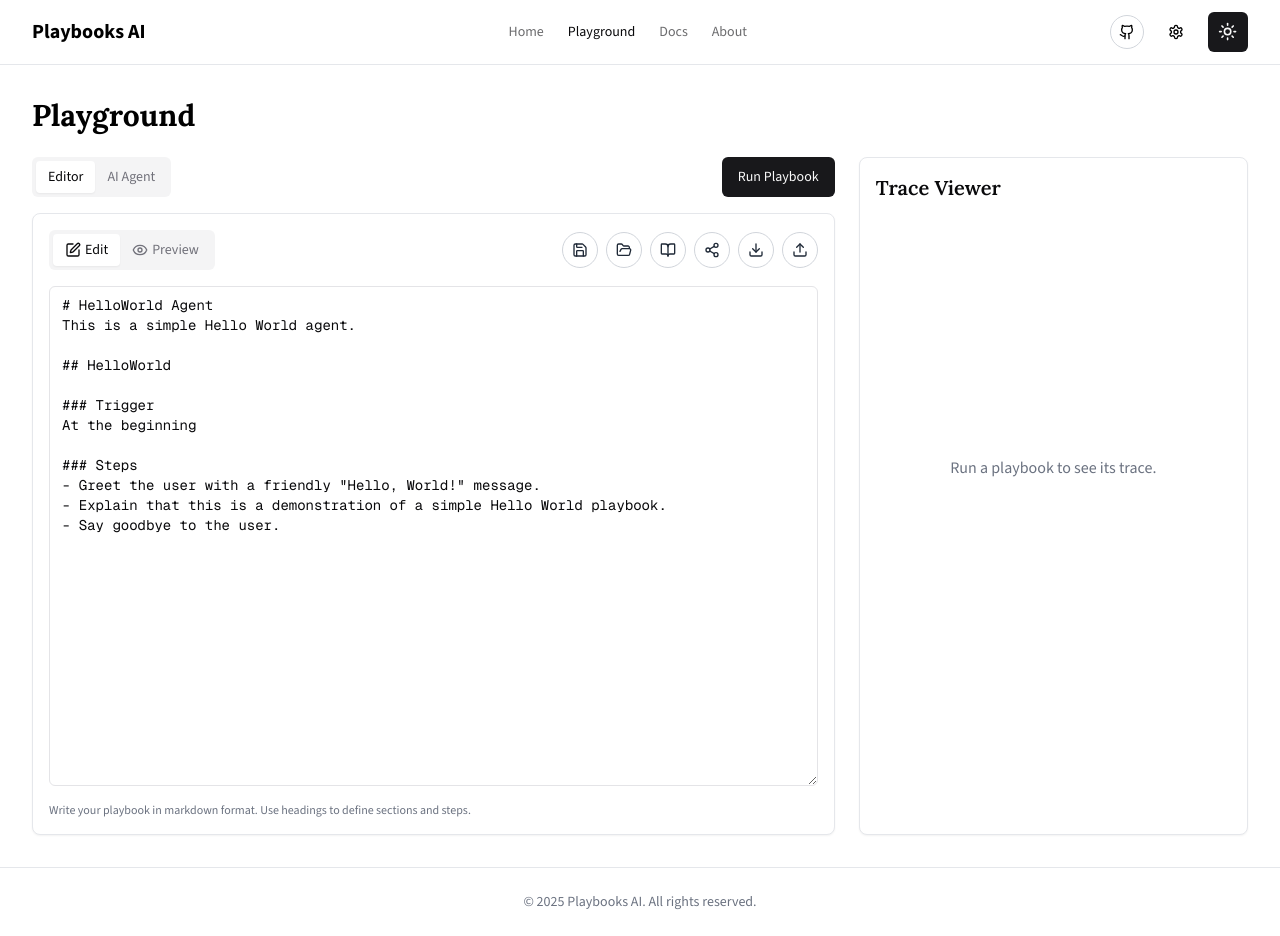
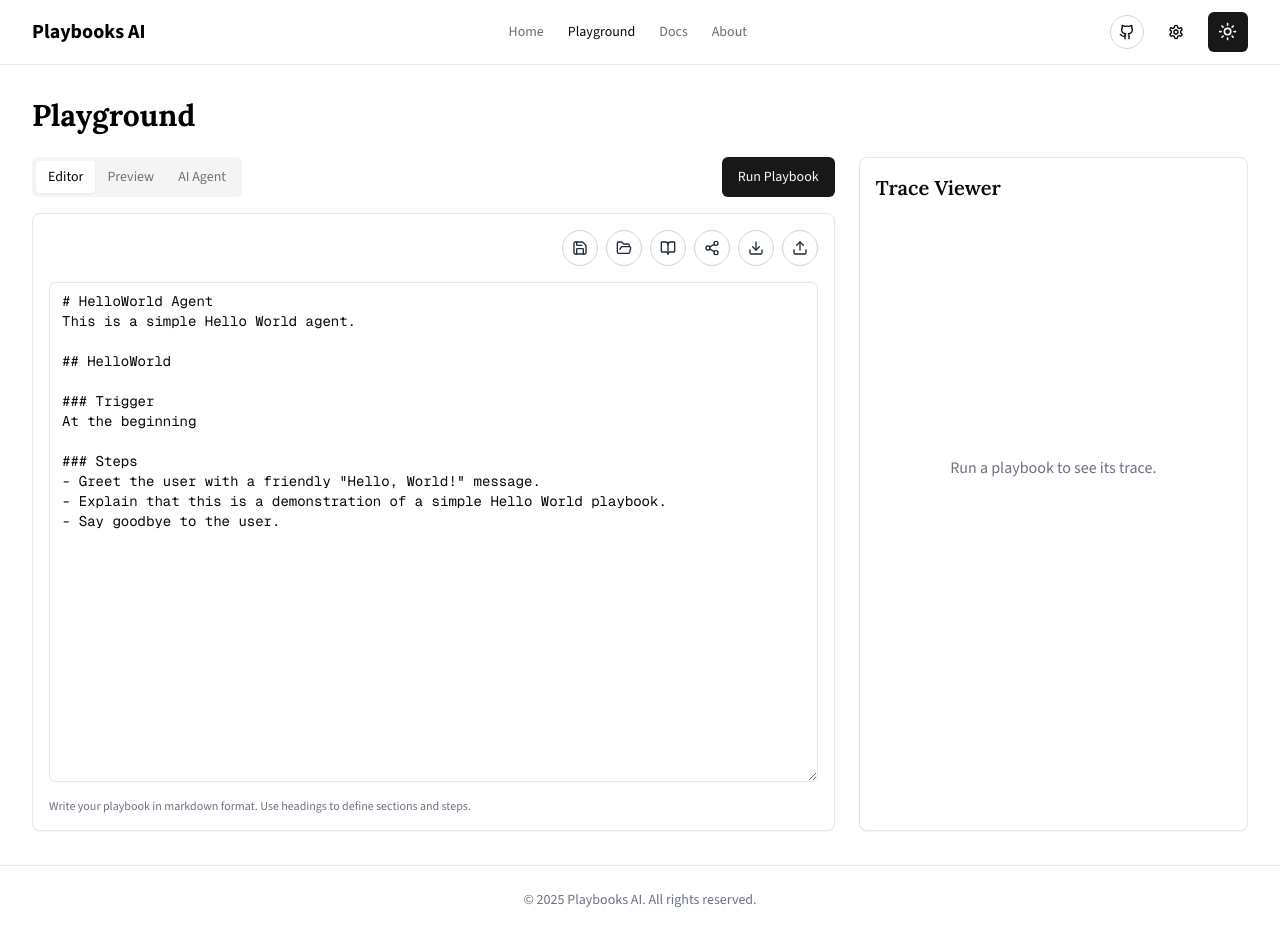
Before and after one commit to playbooks-ai/website, a Next.js app: page /playground in a window 1280 px wide. Built offline with nearby package versions, Linux system fonts and the light colour scheme.

Commit message:
Single tab group instead of nested

```diff
--- a/src/app/(routes)/playground/page.tsx
+++ b/src/app/(routes)/playground/page.tsx
@@ -9,6 +9,7 @@ import { ChatInterface } from "@/components/playground/chat-interface";
 import { TraceViewer } from "@/components/trace-viewer/trace-viewer";
 import { usePlaybookStore } from "@/lib/store";
 import { stopPlaybook } from "@/lib/python-service";
+import { PlaybookMarkdown } from "@/components/ui/playbook-markdown";
 
 interface TraceItem {
   id: string;
@@ -128,6 +129,7 @@ export default function PlaygroundPage() {
             <div className="flex justify-between items-center mb-4">
               <TabsList>
                 <TabsTrigger value="editor">Editor</TabsTrigger>
+                <TabsTrigger value="preview">Preview</TabsTrigger>
                 <TabsTrigger value="chat">AI Agent</TabsTrigger>
               </TabsList>
 
@@ -147,6 +149,14 @@ export default function PlaygroundPage() {
             <TabsContent value="editor" className="mt-0">
               <Card className="p-4">
                 <PlaybookEditor />
+              </Card>
+            </TabsContent>
+
+            <TabsContent value="preview" className="mt-0">
+              <Card className="p-4">
+                <div className="border rounded-md p-4 min-h-[500px] overflow-y-auto bg-card">
+                  <PlaybookMarkdown content={playbook || ''} />
+                </div>
               </Card>
             </TabsContent>
 
--- a/src/components/playground/playbook-editor.tsx
+++ b/src/components/playground/playbook-editor.tsx
@@ -12,9 +12,7 @@ import {
   DropdownMenuSeparator
 } from "@/components/ui/dropdown-menu";
 import { usePlaybookStore, Playbook } from "@/lib/store";
-import { Download, Upload, Share2, BookOpen, FolderOpen, Save, Edit, Eye } from "lucide-react";
-import { Tabs, TabsContent, TabsList, TabsTrigger } from "@/components/ui/tabs";
-import { PlaybookMarkdown } from "@/components/ui/playbook-markdown";
+import { Download, Upload, Share2, BookOpen, FolderOpen, Save } from "lucide-react";
 
 const DEFAULT_PLAYBOOK = `# HelloWorld Agent
 This is a simple Hello World agent.
@@ -35,7 +33,6 @@ export function PlaybookEditor() {
   const [showShareModal, setShowShareModal] = useState(false);
   const fileInputRef = useRef<HTMLInputElement>(null);
   const [saveStatus, setSaveStatus] = useState<'idle' | 'saving' | 'success' | 'error'>('idle');
-  const [activeTab, setActiveTab] = useState<'edit' | 'preview'>('edit');
 
   // Reset save status after delay
   useEffect(() => {
@@ -200,22 +197,9 @@ export function PlaybookEditor() {
   return (
     <div className="space-y-4">
       <div className="flex justify-between items-center">
-        <Tabs
-          value={activeTab}
-          onValueChange={(value: string) => setActiveTab(value as 'edit' | 'preview')}
-          className="w-32"
-        >
-          <TabsList>
-            <TabsTrigger value="edit" className="flex items-center gap-1">
-              <Edit className="h-4 w-4" />
-              Edit
-            </TabsTrigger>
-            <TabsTrigger value="preview" className="flex items-center gap-1">
-              <Eye className="h-4 w-4" />
-              Preview
-            </TabsTrigger>
-          </TabsList>
-        </Tabs>
+        <div className="w-32">
+          {/* Removed the Edit/Preview tabs from here */}
+        </div>
 
         <div className="flex items-center space-x-2">
           {/* 1. Save Button */}
@@ -335,18 +319,13 @@ export function PlaybookEditor() {
         />
       </div>
 
-      {activeTab === 'edit' ? (
+      {/* Always show the editor now, removed the conditional rendering based on activeTab */}
       <Textarea
         value={playbook}
         onChange={(e: React.ChangeEvent<HTMLTextAreaElement>) => setPlaybook(e.target.value)}
         className="min-h-[500px] font-mono"
         placeholder="Write your playbook here..."
       />
-      ) : (
-        <div className="border rounded-md p-4 min-h-[500px] overflow-y-auto bg-card">
-          <PlaybookMarkdown content={playbook || ''} />
-        </div>
-      )}
 
       <div className="text-xs text-gray-500">
         <p>Write your playbook in markdown format. Use headings to define sections and steps.</p>
```
Lines whose indentation alone changed are shown as unchanged.
